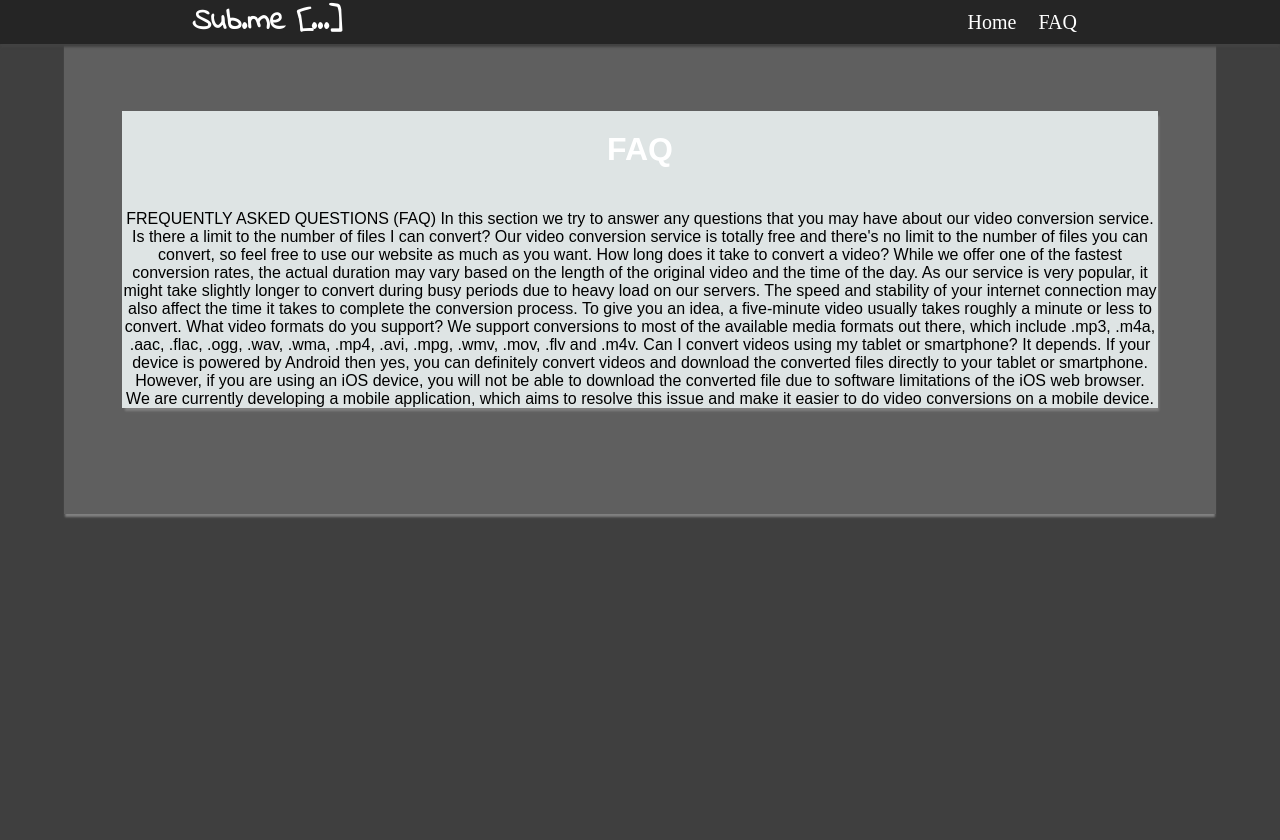
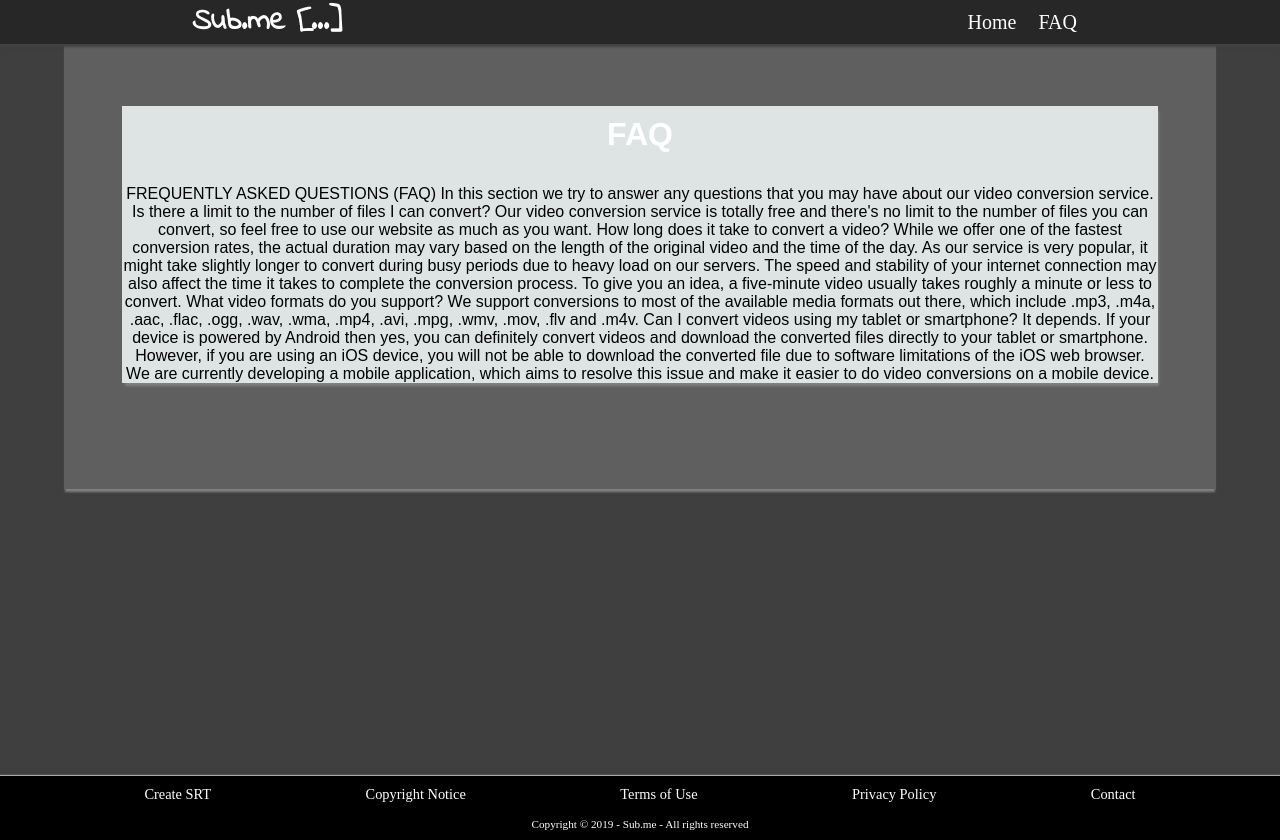
Before and after one commit to vladgrecu/Subme, a React (Create React App) app: page /FAQ in a window 1280 px wide. Before the commit the page ends 800 px from the top, so only its background shows below. Built offline with nearby package versions, Linux system fonts and the light colour scheme.

Commit message:
added footer, some more error handling, fixed styles for smaller screen sizes

```diff
--- a/src/Components/FileUpload.js
+++ b/src/Components/FileUpload.js
@@ -8,7 +8,7 @@ import { faFileUpload } from '@fortawesome/free-solid-svg-icons';
 const FileUpload = ({props}) => {
   const [overlay, setOverlay] = useState(false);
   const [file, setFile] = useState('');
-  const [filename, setFileName] = useState('No file selected');
+  const [filename, setFileName] = useState('No file');
   const [message, setMessage] = useState('');
   const [backgroundColor, setBackgroundColor] = useState('serverMessage');
   const [uploadPercentage, setUploadPercentage] = useState(0);
@@ -20,10 +20,6 @@ const FileUpload = ({props}) => {
 
   const onSubmit = async event =>{
     event.preventDefault();
-
-    console.log('File: ',file);
-    console.log("From Language",props.selectedOptionFrom);
-    console.log("To Language",props.selectedOptionTo);
 
     const formData = new FormData();
     formData.append('fromlang',`${props.selectedOptionFrom}`);
@@ -47,8 +43,8 @@ const FileUpload = ({props}) => {
         }
       });
 
-      console.log("Response",response);
       setMessage('Processing File');
+      setBackgroundColor('serverMessage')
       const data = response.data;
       const downloadId = data.success;
       const downloadCheck = setInterval(async () => {
@@ -56,17 +52,21 @@ const FileUpload = ({props}) => {
         const done = response.data.done;
         if(done){
           setOverlay(false);
+          setMessage('Your File is Ready!');
           document.body.style.overflow = 'auto';
           window.location = `http://localhost:3000/download/${downloadId}`;
           clearInterval(downloadCheck);
+          setTimeout(() => {
+            setMessage('');
+          }, 5000);
         }
       }, 2000);
 
     }
     catch(error){
       setOverlay(false);
+      setBackgroundColor('serverMessageFailed');
       document.body.style.overflow = 'auto';
-      setBackgroundColor('serverMessageFailed');
       console.log(Object.entries(error));
       if(error.response.status===404){
         setMessage('Not connected to server');
@@ -85,8 +85,8 @@ const FileUpload = ({props}) => {
       <FontAwesomeIcon icon={faFileUpload} className="bounceUp" size="4x" style={{ color: 'rgba(216, 98, 2,0.8)' }} />
         <div className="file">{filename}
           <input id="file" type="file" className="file-input"style={{visibility:"hidden"}} onChange={onChange}/>
-          <label htmlFor="file" className="btnSubmit" style={{fontSize:"13px"}}>Select File</label>
-          <input type="submit" className="btnSubmit"/>
+          <label htmlFor="file" className="file-input" style={{fontSize:"13px"}}>Select File</label>
+          <input type="submit" className="btnSubmit" value="Get Your Subtitles"/>
         </div>
       </form>
     </React.Fragment>
--- /dev/null
+++ b/src/Components/Footer.js
@@ -0,0 +1,21 @@
+import React from 'react';
+// import {Link} from 'react-router-dom';
+import "../Styles/footer.css";
+
+const Footer= () => {
+
+  return (
+    <div className="footer-container">
+        <div className="site-map">
+          <p>Create SRT</p>
+          <p>Copyright Notice</p>
+          <p>Terms of Use</p>
+          <p>Privacy Policy</p>
+          <p>Contact</p>
+        </div>
+        <div className="copyright">Copyright © 2019 - Sub.me - All rights reserved</div>
+    </div>
+  )
+
+}
+export default Footer
--- a/src/Components/UploadPage.js
+++ b/src/Components/UploadPage.js
@@ -54,7 +54,6 @@ class UploadPage extends Component{
       <React.Fragment>
         <div className="content">
           <div className="upload-container">
-            <h2 style={{color:'gray'}}>Here is where the magic happens</h2>
             <div className="link-container">
               <div className="button fromLanguage">
                 <h3 className="selectTitle">Input Language:</h3>
--- a/src/Pages/App.js
+++ b/src/Pages/App.js
@@ -5,6 +5,7 @@ import UploadButtons from '../Components/UploadButtons';
 import HowToUse from '../Components/HowToUse';
 import Faq from './Faq';
 import UploadPage from '../Components/UploadPage';
+import Footer from '../Components/Footer';
 
 class App extends Component {
   render(){
@@ -16,12 +17,12 @@ class App extends Component {
             <React.Fragment>
               <UploadButtons/>
               <HowToUse/>
-              {/* <Footer/> */}
             </React.Fragment>
           )}>
           </Route>
             <Route path="/FAQ" component={Faq}></Route>
             <Route path="/Upload" component={UploadPage}></Route>
+            <Footer/>
         </React.Fragment>
       </Router>
     )
--- /dev/null
+++ b/src/Styles/footer.css
@@ -0,0 +1,31 @@
+.footer-container{
+  width: 100%;
+  background-color: rgb(0, 0, 0);
+  box-shadow: 0px -0px 1px 1px rgb(168, 168, 168);
+  color: #fff;
+  position: absolute;
+  bottom: -40px;
+}
+.copyright{
+  text-align: center;
+  padding-bottom: 5px;
+  font-size: 0.7em;
+  margin: 5px 0px;
+}
+.site-map{
+  display: flex;
+  align-items: center;
+  flex-wrap: wrap;
+  justify-content: space-evenly;
+}
+.site-map *{
+  text-align: center;
+  font-family: serif;
+  font-size: 0.9em;
+  margin: 10px 5px;
+  padding: 0px 5px;
+}
+.site-map *:hover{
+  cursor: pointer;
+  background-color: rgba(216, 98, 2,0.8);
+}
--- a/src/Styles/navbarstyle.css
+++ b/src/Styles/navbarstyle.css
@@ -6,7 +6,7 @@ body{
   position: fixed;
   top: 0;
   width: 100%;
-  background-color: rgb(37, 37, 37);
+  background-color: rgb(39, 39, 39);
   box-shadow: 0 4px 2px -1px rgb(66, 66, 66);
   z-index: 100;
 }
@@ -30,7 +30,7 @@ body{
 }
 .menu-item:hover{
   cursor: pointer;
-  background-color: rgba(216, 98, 2,0.8);;
+  background-color: rgba(216, 98, 2,0.8);
 }
 .logo{
   color: #fff;
--- a/src/Styles/overlay.css
+++ b/src/Styles/overlay.css
@@ -6,7 +6,7 @@
   right: 0;
   bottom: 0;
   left: 0;
-  background-color: rgba(0,0,0,.5);
+  background-color: rgba(0,0,0,.8);
   z-index: 101;
 }
 .loading-wheel {
@@ -37,23 +37,20 @@
 }
 .overlayPercentage{
   font-size: 50px;
-  position: absolute;
-  left: calc(50% - 25px);
-  top: 27%;
+  text-align: center;
   color: white;
+  margin: 10px;
 }
 .overlayMsg{
   font-size: 50px;
-  position: absolute;
-  top: 20%;
-  left: calc(50% - 160px);
   text-align: center;
   color: rgb(255, 255, 255);
+  margin: 10px;
 }
-/* .overlayItems{
-  position: absolute;
-  font-size: 50px;
-  top: 20%;
-  left: calc(50% - 160px);
-  color: white;
-} */
+.overlayItems{
+  display: flexbox;
+  flex-wrap: wrap;
+  justify-content: center;
+  align-items: center;
+  margin-top: 17%;
+}
--- a/src/Styles/uploadbuttons.css
+++ b/src/Styles/uploadbuttons.css
@@ -1,9 +1,11 @@
 body{
   background-color: rgb(63, 63, 63);
+  min-height: 100vh;
+  position: relative;
 }
 .content{
   margin: auto;
-  padding-top: 90px;
+  padding-top: 85px;
   background-color:  rgb(95, 95, 95);
   padding-bottom: 90px;
   box-shadow: 0 4px 2px -1px gray;
@@ -21,7 +23,6 @@ body{
   width: 25%;
   min-width: 250px;
   max-width: 400px;
-  height: auto;
   border-radius: 5px;
   background-color: rgb(65, 65, 65);
   text-align: center;
@@ -43,7 +44,7 @@ body{
 .uploadTitle{
   color: #fff;
   text-align: center;
-  padding: 20px 0;
+  padding: 10px 0;
 }
 .buttonText{
   padding: 10px 2px;
--- a/src/Styles/uploadpage.css
+++ b/src/Styles/uploadpage.css
@@ -1,5 +1,6 @@
 .fromLanguage , .toLanguage{
-  width: 10%;
+  width: 15%;
+  height: 75px;
 }
 .upload-container{
   margin: auto;
@@ -11,11 +12,12 @@
 }
 .selectTitle{
   color: #fff;
+  margin: 10px auto;
 }
 
 .fileUpload{
   /* border: 1px dashed rgba(216, 98, 2,1); */
-  min-width: 300px;
+  /* min-width: 300px; */
   max-width: 350px;
   margin: 5px auto;
   padding: 50px 0;
@@ -23,25 +25,32 @@
 .file{
   display: flex;
   flex-direction: column;
+  align-items: center;
   padding: 50px;
 }
 .file-input{
-  background-color: #fff;
-  border: 1px solid rgba(216, 98, 2,0.8);
-  margin: 5px;
-}
-.btnSubmit{
   padding: 10px;
-  margin: 15px;
+  border: 0.1px;
   border-radius: 5px;
-  background-color: rgb(65, 65, 65);
+  background-color: rgb(136, 136, 136);
   text-align: center;
-  text-decoration: none;
   color: #fff;
   margin: 10px;
   box-shadow: 10px 11px 5px -4px rgba(167, 167, 167, 0.5);
+  min-width: 150px;
 }
-.btnSubmit:hover{
+.btnSubmit{
+  padding: 15px;
+  border: 0.1px;
+  border-radius: 5px;
+  background-color: rgb(93, 180, 52);
+  text-align: center;
+  color: #fff;
+  margin: 10px;
+  box-shadow: 10px 11px 5px -4px rgba(167, 167, 167, 0.5);
+  min-width: 200px;
+}
+.btnSubmit:hover, .file-input:hover{
   background-color: rgba(216, 98, 2,0.8);
 }
 .serverMessage{
```
